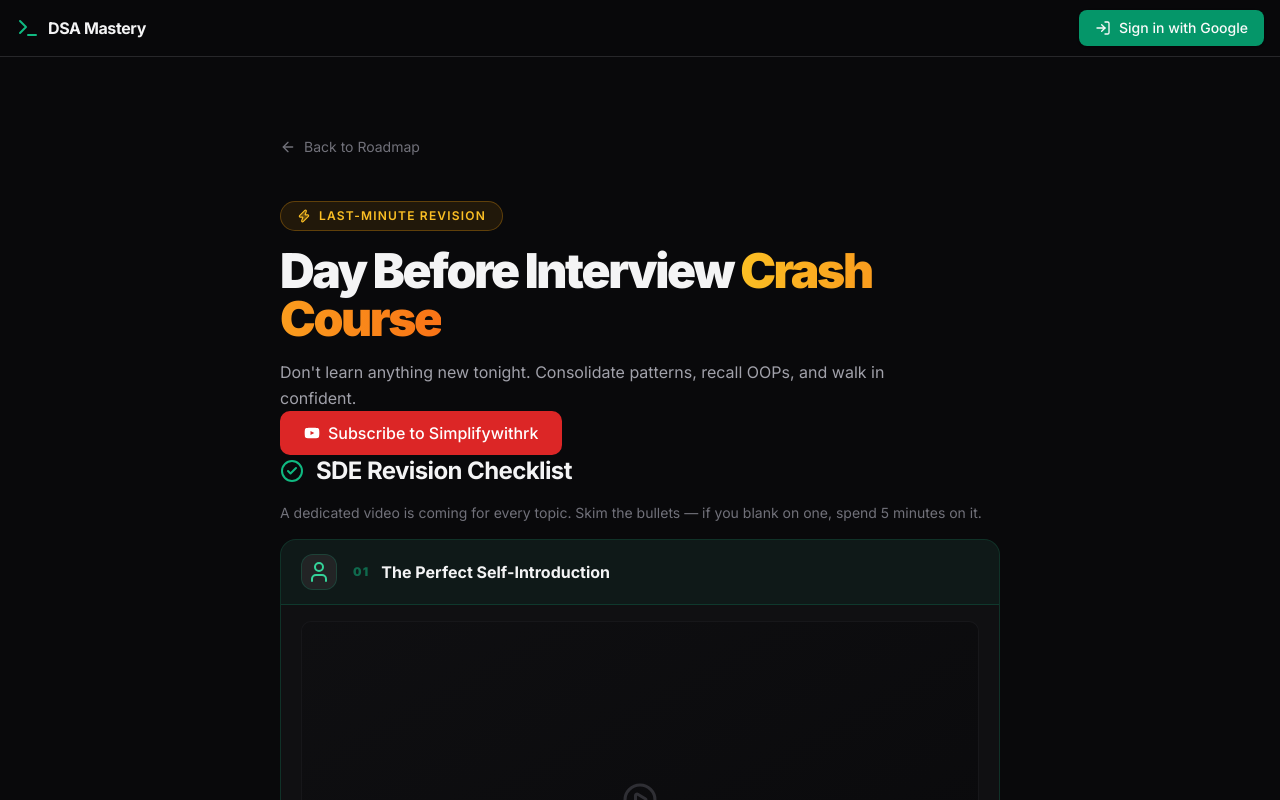
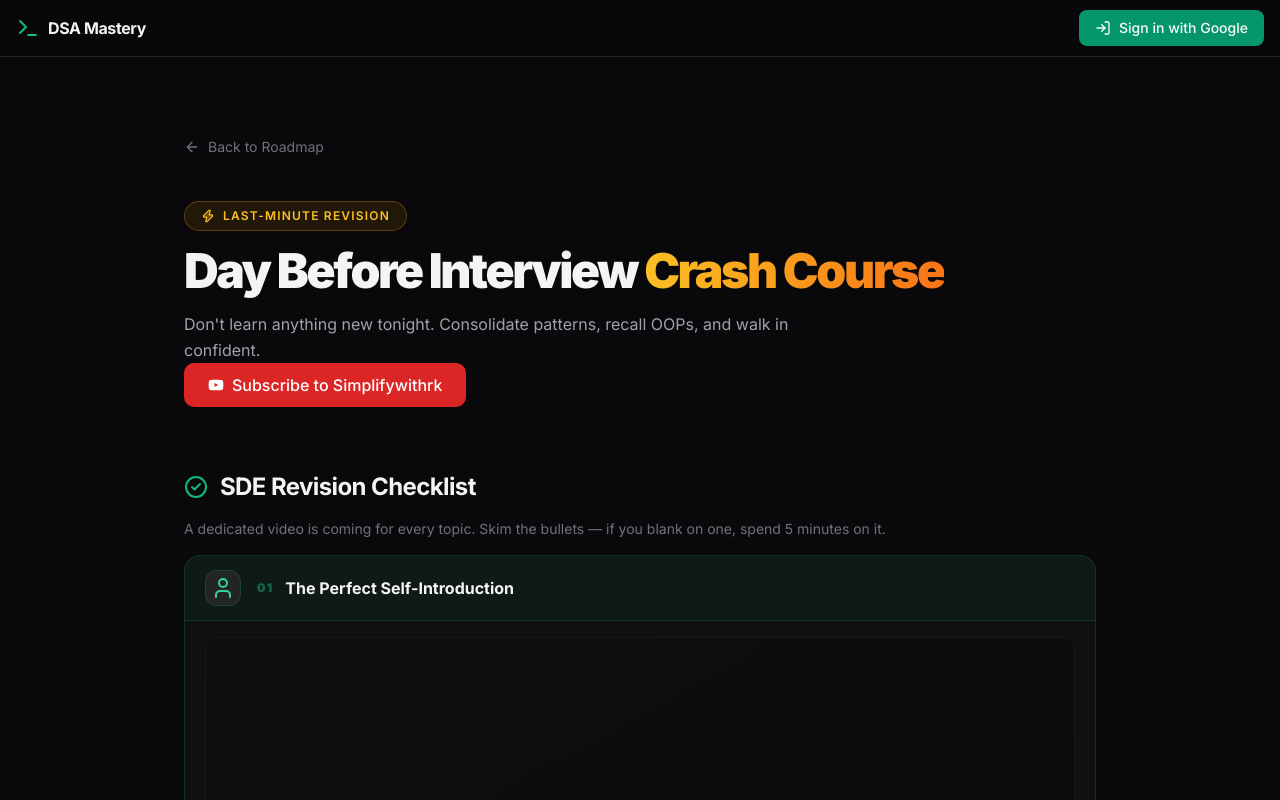
Before and after one commit to rameshkumark24/dsapath, a Next.js app: page /day-before-interview in a window 1280 px wide. Shown: the top 800 px of the page. Built offline with nearby package versions, Linux system fonts and the light colour scheme; no server answers.

Commit message:
Task 22: Fix container width, h1 text-balance, and vertical rhythm spacing

```diff
--- a/src/app/day-before-interview/page.tsx
+++ b/src/app/day-before-interview/page.tsx
@@ -112,7 +112,7 @@
 export default function DayBeforeInterview() {
   return (
     <div className="min-h-screen bg-zinc-950 text-zinc-100">
-      <div className="max-w-3xl mx-auto px-6 py-12 w-full space-y-0">
+      <div className="max-w-5xl mx-auto px-6 py-12 w-full">
 
         {/* ── Back link ────────────────────────────────────────────────── */}
         <div className="mb-10">
@@ -131,19 +131,19 @@
             <Zap className="h-3.5 w-3.5 fill-amber-400/30" />
             Last-Minute Revision
           </div>
-          <h1 className="text-4xl sm:text-5xl font-black tracking-tighter text-zinc-100 leading-tight">
+          <h1 className="text-4xl sm:text-5xl font-black tracking-tighter text-zinc-100 leading-tight text-balance">
             Day Before Interview{" "}
             <span className="text-transparent bg-clip-text bg-gradient-to-r from-amber-400 to-orange-500">
               Crash Course
             </span>
           </h1>
-          <p className="text-zinc-400 text-base max-w-2xl leading-relaxed">
+          <p className="text-zinc-400 text-base max-w-2xl leading-relaxed mt-4 mb-8">
             Don&apos;t learn anything new tonight. Consolidate patterns, recall OOPs, and walk in confident.
           </p>
+        </div>
 
-          {/* ── Solid Red Subscribe CTA ─────────────────────────────────── */}
-          </div>
-          <div className="mt-6">
+        {/* ── Solid Red Subscribe CTA ─────────────────────────────────── */}
+        <div className="mb-16">
           <a
             href="https://www.youtube.com/@Simplifywithrk"
             target="_blank"
@@ -153,11 +153,11 @@
             <YoutubeIcon />
             Subscribe to Simplifywithrk
           </a>
-          </div>
+        </div>
 
         {/* ── SDE Revision Checklist ───────────────────────────────────── */}
         <section className="space-y-4 mt-12">
-          <div className="flex items-center gap-3">
+          <div className="flex items-center gap-3 mb-4">
             <CheckCircle2 className="h-6 w-6 text-emerald-500 flex-shrink-0" />
             <h2 className="text-2xl font-bold tracking-tight">SDE Revision Checklist</h2>
           </div>
```
